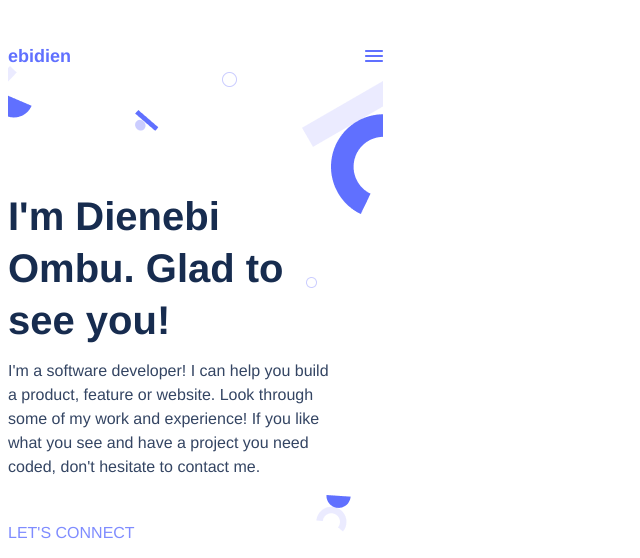
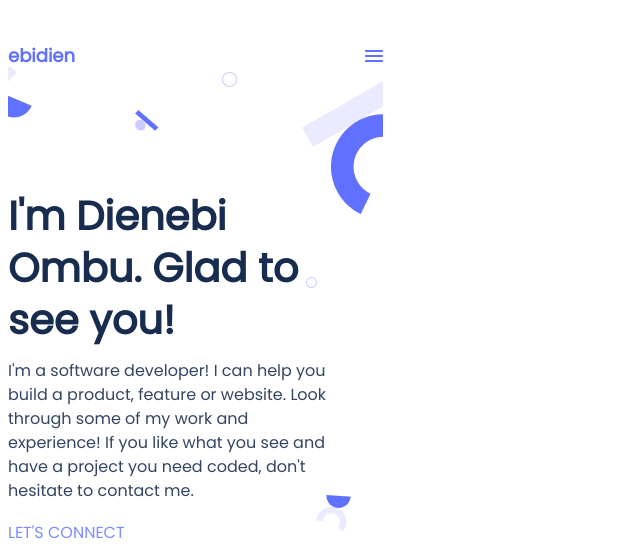
Before and after one commit to ebidien/portfolio-mobile-first, a website: page index.html in a window 1280 px wide. Shown: the top 558 px of the page, without its empty margins (0-640 px from the left). Drawn offline with Linux system fonts and the light colour scheme.

Commit message:
Add Poppins font combination

```diff
--- a/styles.css
+++ b/styles.css
@@ -9,7 +9,7 @@
 .logo {
   width: 76px;
   height: 20px;
-  font-family: Helvetica, Arial, Verdana, Tahoma, sans-serif;
+  font-family: 'Poppins', 'Anonymous Pro', sans-serif;
   font-style: normal;
   font-weight: 700;
   font-size: 18px;
@@ -36,7 +36,7 @@
 #intro-head {
   width: 327px;
   height: 150px;
-  font-family: Helvetica, Arial, Verdana, Tahoma, sans-serif;
+  font-family: 'Poppins', 'Anonymous Pro', sans-serif;
   font-style: normal;
   font-weight: 700;
   font-size: 40px;
@@ -52,7 +52,7 @@
 #intro-body {
   width: 327px;
   height: 146px;
-  font-family: Helvetica, Arial, Verdana, Tahoma, sans-serif;
+  font-family: 'Poppins', 'Anonymous Pro', sans-serif;
   font-style: normal;
   font-weight: 400;
   font-size: 16px;
@@ -66,7 +66,7 @@
 #connect {
   width: 134px;
   height: 24px;
-  font-family: Helvetica, Arial, Verdana, Tahoma, sans-serif;
+  font-family: 'Poppins', 'Anonymous Pro', sans-serif;
   font-style: normal;
   font-weight: 500;
   font-size: 16px;
```
